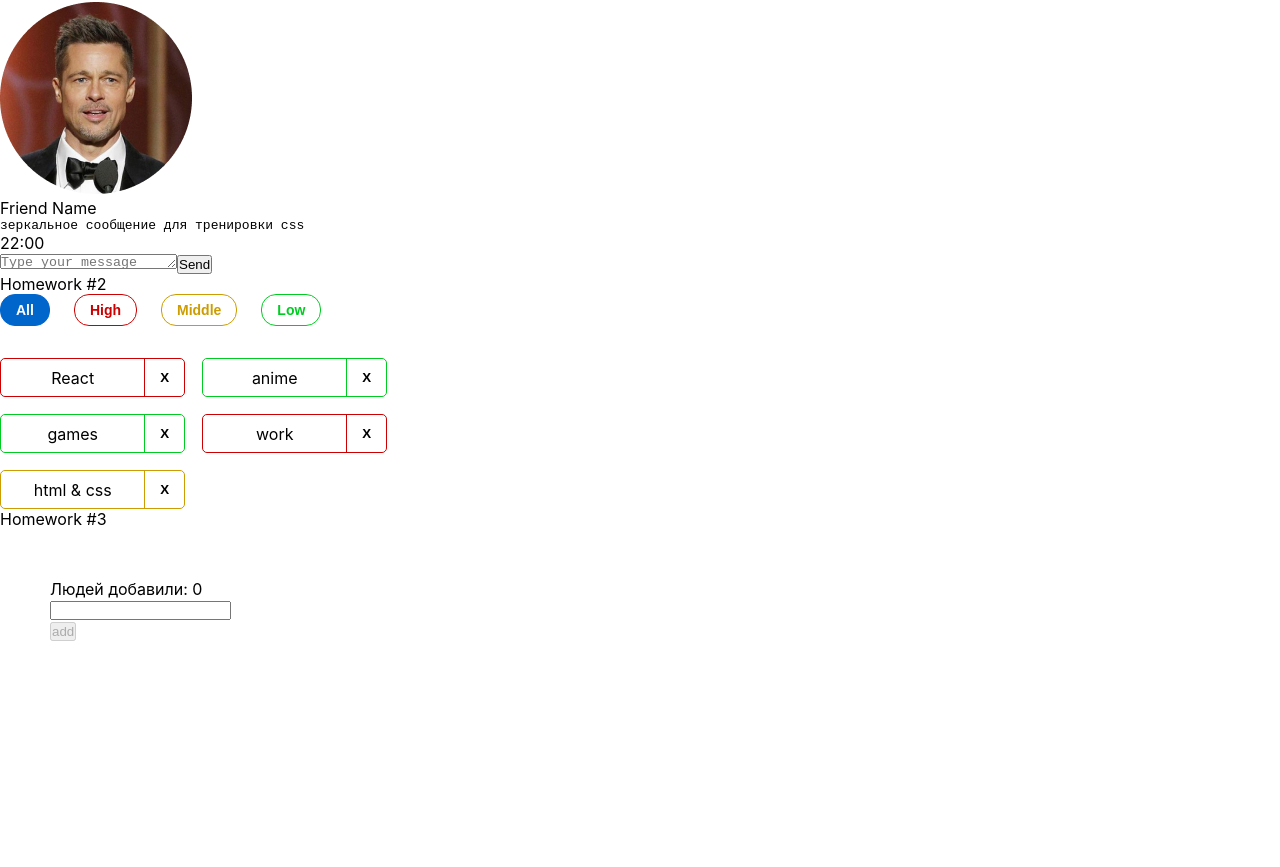
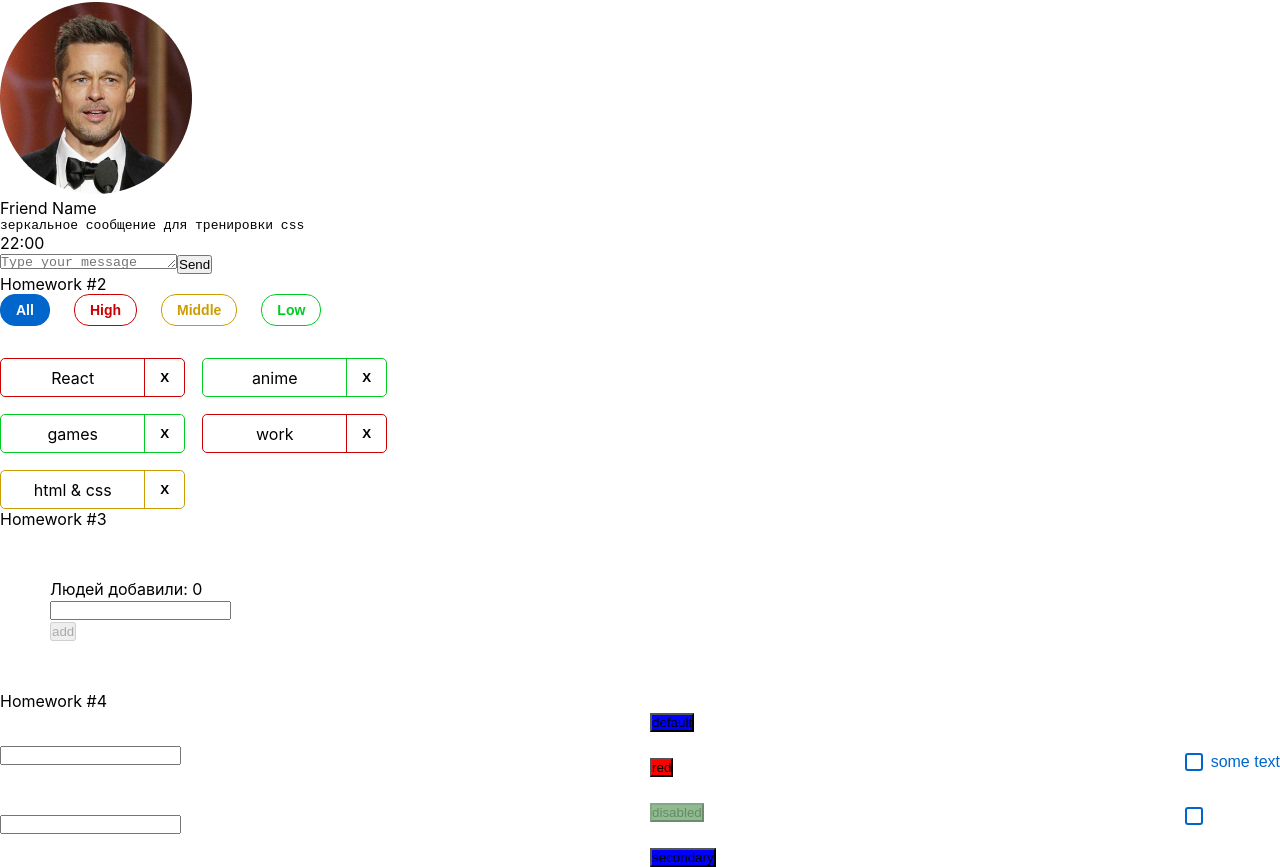
Before and after one commit to zhyzneuski86/hws2-master, a React (Create React App) app: page / in a window 1280 px wide. Shown: the part 269-1136 px from the top of the page. Before the commit the page ends 960 px from the top, so only its background shows below. Built offline with nearby package versions, Linux system fonts and the light colour scheme.

Commit message:
correct hw4

```diff
--- a/src/s1-main/App.tsx
+++ b/src/s1-main/App.tsx
@@ -3,6 +3,7 @@ import s from './App.module.css'
 import HW1 from '../s2-homeworks/hw01/HW1'
 import HW2 from "../s2-homeworks/hw02/HW2";
 import HW3 from "../s2-homeworks/hw03/HW3";
+import HW4 from "../s2-homeworks/hw04/HW4";
 
 function App() {
     return (
@@ -11,7 +12,7 @@ function App() {
             {/*раскомментировать по ходу выполнения*/}
             <HW2/>
             <HW3/>
-            {/*<HW4/>*/}
+            <HW4/>
             {/*при выполнении дз 5 и более - закомментировать здесь дз 1-4, так как они есть внутри дз 5*/}
             {/*<HW5/>*/}
         </div>
--- a/src/s2-homeworks/hw04/Stand.module.css
+++ b/src/s2-homeworks/hw04/Stand.module.css
@@ -21,3 +21,6 @@
     flex-direction: column;
     gap: 36px;
 }
+.addButtonClass{
+    background-color: #DDEEFF;
+}
--- a/src/s2-homeworks/hw04/Stand.tsx
+++ b/src/s2-homeworks/hw04/Stand.tsx
@@ -68,6 +68,7 @@ const Stand = () => {
                     <SuperButton
                         id={'hw4-super-button-secondary'}
                         xType={'secondary'}
+                        //className={s.addButtonClass}
                     >
                         secondary
                     </SuperButton>
--- a/src/s2-homeworks/hw04/common/c2-SuperButton/SuperButton.module.css
+++ b/src/s2-homeworks/hw04/common/c2-SuperButton/SuperButton.module.css
@@ -1,7 +1,10 @@
 .button {
+    background-color: blue;
 }
 
 .disabled {
+    background-color: darkseagreen;
+    pointer-events: none;
 }
 
 .secondary {
@@ -11,6 +14,7 @@
 }
 
 .red {
+    background-color: red;
 }
 
 .default:hover {
--- a/src/s2-homeworks/hw04/common/c2-SuperButton/SuperButton.tsx
+++ b/src/s2-homeworks/hw04/common/c2-SuperButton/SuperButton.tsx
@@ -17,12 +17,22 @@ const SuperButton: React.FC<SuperButtonPropsType> = (
         ...restProps // все остальные пропсы попадут в объект restProps, там же будет children
     }
 ) => {
-    const finalClassName = s.button
-        // + (disabled
-        //         ? ...
-        //         : xType === 'red'
-        //             ? ...
-        + (className ? ' ' + className : '') // задачка на смешивание классов
+    // const finalClassName = s.button
+        // // + (disabled
+        // //         ? ...
+        // //         : xType === 'red'
+        // //             ? ...
+        // + (className ? ' ' + className : '') // задачка на смешивание классов
+    const finalClassName = s.button + " " +(
+        disabled
+            ? s.disabled
+            : xType === 'red'
+                ? s.red
+                : xType === 'secondary'
+                   ? s.secondary
+                    : s.default) + ' ' + (className ? className :'');
+                // задачка на смешивание классов
+debugger
 
     return (
         <button
--- a/src/s2-homeworks/hw04/common/c3-SuperCheckbox/SuperCheckbox.tsx
+++ b/src/s2-homeworks/hw04/common/c3-SuperCheckbox/SuperCheckbox.tsx
@@ -29,6 +29,16 @@ const SuperCheckbox: React.FC<SuperCheckboxPropsType> = (
     const onChangeCallback = (e: ChangeEvent<HTMLInputElement>) => {
         // задачка на написание онченджа
 
+        onChangeChecked?.(e.currentTarget.checked)
+        onChange?.(e)
+
+        // if(onChangeChecked){
+        //     onChangeChecked(e.currentTarget.checked)
+        // }
+        // if(onChange){
+        //     onChange(e)
+        // }
+
     }
 
     const finalInputClassName = s.checkbox
```
